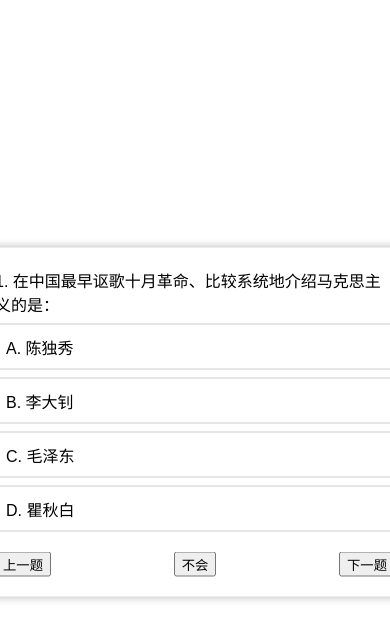
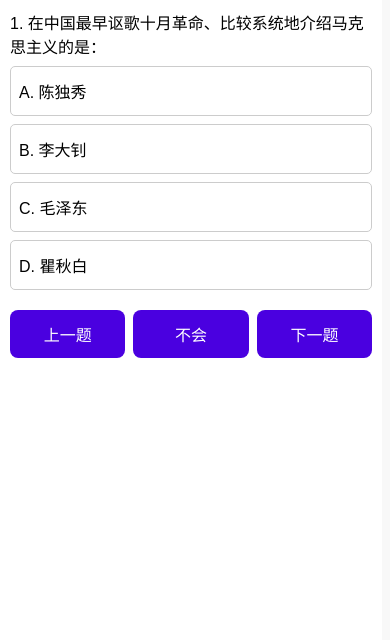
Before and after one commit to Dxxxry10/history, a plain HTML site: page 4.html in a window 390 px wide. Drawn offline with Linux system fonts and the light colour scheme.

Commit message:
Update 4.html

```diff
--- a/4.html
+++ b/4.html
@@ -2,15 +2,19 @@
 <html lang="zh">
 <head>
   <meta charset="UTF-8" />
-  <title>近现代史刚要第四章</title>
+  <title>近现代史刚要第一章</title>
+  <!-- 新增viewport适配 -->
+  <meta name="viewport" content="width=device-width, initial-scale=1.0, maximum-scale=1.0, user-scalable=no"/>
   <style>
-    body { font-family: sans-serif; }
+    body { font-family: sans-serif; margin: 0; background: #f8f8f8; }
     .modal {
       position: fixed; top: 50%; left: 50%;
       transform: translate(-50%, -50%);
       background: white; padding: 20px;
       box-shadow: 0 0 10px rgba(0,0,0,0.3);
       width: 400px; border-radius: 10px;
+      max-width: 95vw;
+      box-sizing: border-box;
     }
     .option {
       margin: 8px 0;
@@ -21,6 +25,7 @@
       font-size: 16px;
       transition: background 0.2s, color 0.2s;
       text-align: left;
+      word-break: break-all;
     }
     .option.selected {
       background-color: #444 !important;
@@ -39,6 +44,24 @@
       margin-top: 20px;
       display: flex;
       justify-content: space-between;
+      flex-wrap: wrap;
+      gap: 10px;
+    }
+    .buttons button {
+      flex: 1 1 30%;
+      min-width: 80px;
+      font-size: 1rem;
+      padding: 10px 0;
+      margin: 0 2px;
+      border-radius: 8px;
+      border: none;
+      background: #4a00e0;
+      color: #fff;
+      cursor: pointer;
+      transition: background 0.2s;
+    }
+    .buttons button:hover {
+      background: #8e2de2;
     }
     .multi-submit-btn {
       display: block;
@@ -46,17 +69,54 @@
       background: linear-gradient(to right, #4a00e0, #8e2de2);
       color: white;
       border: none;
-      padding: 12px 25px;
-      border-radius: 15px;
-      font-size: 0.7rem;
-      font-weight: 300;
+      padding: 18px 60px;
+      border-radius: 50px;
+      font-size: 1.3rem;
+      font-weight: 700;
       cursor: pointer;
       transition: all 0.3s;
       box-shadow: 0 4px 15px rgba(142, 45, 226, 0.2);
+      max-width: 100%;
+      width: 90%;
     }
     .multi-submit-btn:disabled {
       opacity: 0.6;
       cursor: not-allowed;
+    }
+    /* 响应式适配手机 */
+    @media (max-width: 600px) {
+      .modal {
+        width: 98vw;
+        min-width: unset;
+        padding: 10px;
+        border-radius: 0;
+        top: 0;
+        left: 0;
+        transform: none;
+        height: 100vh;
+        max-width: 100vw;
+        box-shadow: none;
+        overflow-y: auto;
+      }
+      .option {
+        font-size: 1rem;
+        padding: 12px 8px;
+      }
+      .multi-submit-btn {
+        font-size: 1.1rem;
+        padding: 14px 0;
+        width: 100%;
+        margin: 24px 0 0 0;
+      }
+      .buttons {
+    flex-direction: row !important;
+    gap: 8px;
+  }
+      .buttons button {
+        font-size: 1rem;
+        padding: 12px 0;
+        margin: 0;
+      }
     }
   </style>
 </head>
```
